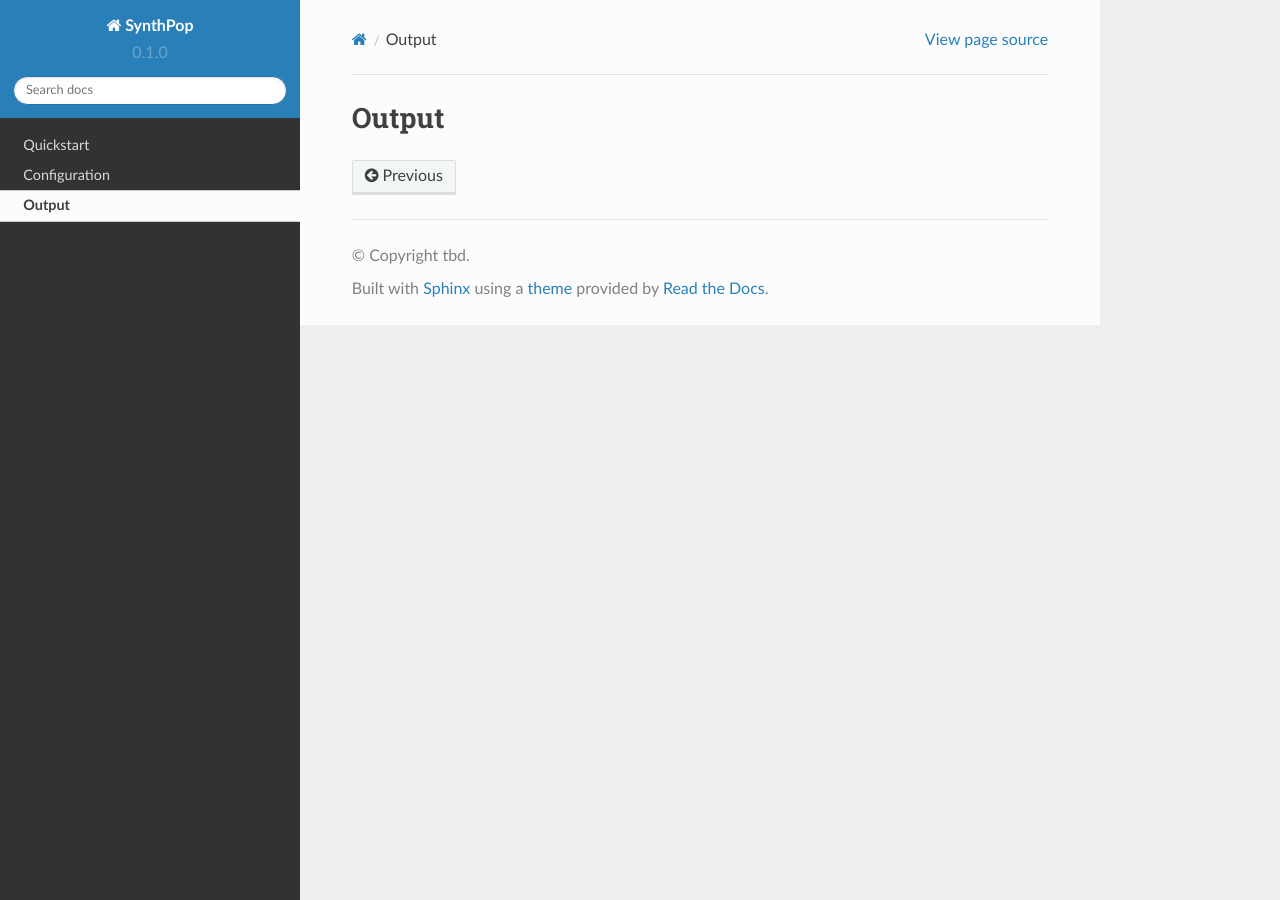
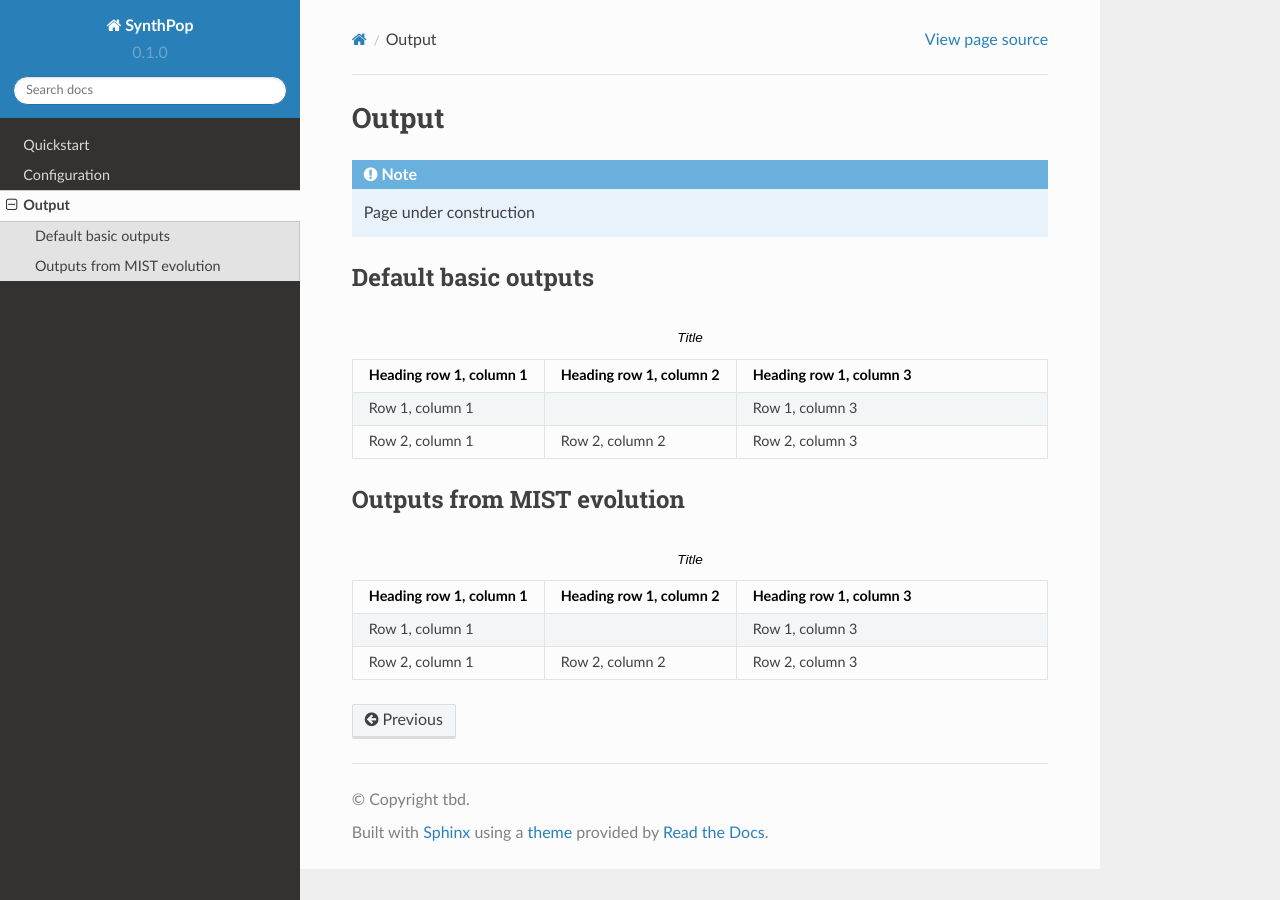
Before and after one commit to synthpop-galaxy/synthpop, a Sphinx documentation site: the page built from docs/source/output.rst, in a window 1280 px wide. Built offline with Sphinx 7.4.7 and the Read the Docs theme 2.0.0, drawn with Linux system fonts in a browser that asks for light colours.

Commit message:
Update output.rst

```diff
--- a/docs/source/output.rst
+++ b/docs/source/output.rst
@@ -1,2 +1,38 @@
 Output
 =======
+.. note::
+  Page under construction
+
+Default basic outputs
+----------------------
+
+.. list-table:: Title
+   :widths: 25 25 50
+   :header-rows: 1
+
+   * - Heading row 1, column 1
+     - Heading row 1, column 2
+     - Heading row 1, column 3
+   * - Row 1, column 1
+     -
+     - Row 1, column 3
+   * - Row 2, column 1
+     - Row 2, column 2
+     - Row 2, column 3
+
+Outputs from MIST evolution
+----------------------------
+
+.. list-table:: Title
+   :widths: 25 25 50
+   :header-rows: 1
+
+   * - Heading row 1, column 1
+     - Heading row 1, column 2
+     - Heading row 1, column 3
+   * - Row 1, column 1
+     -
+     - Row 1, column 3
+   * - Row 2, column 1
+     - Row 2, column 2
+     - Row 2, column 3
```
